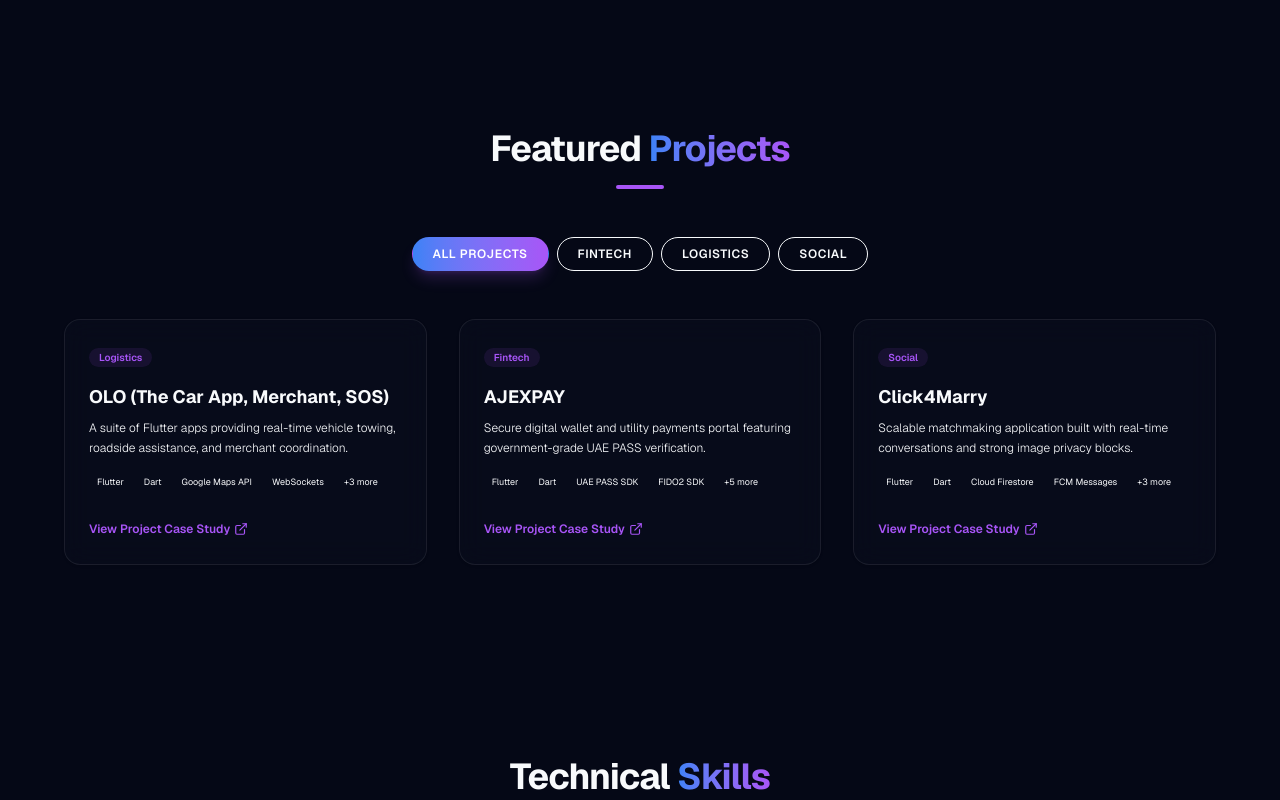
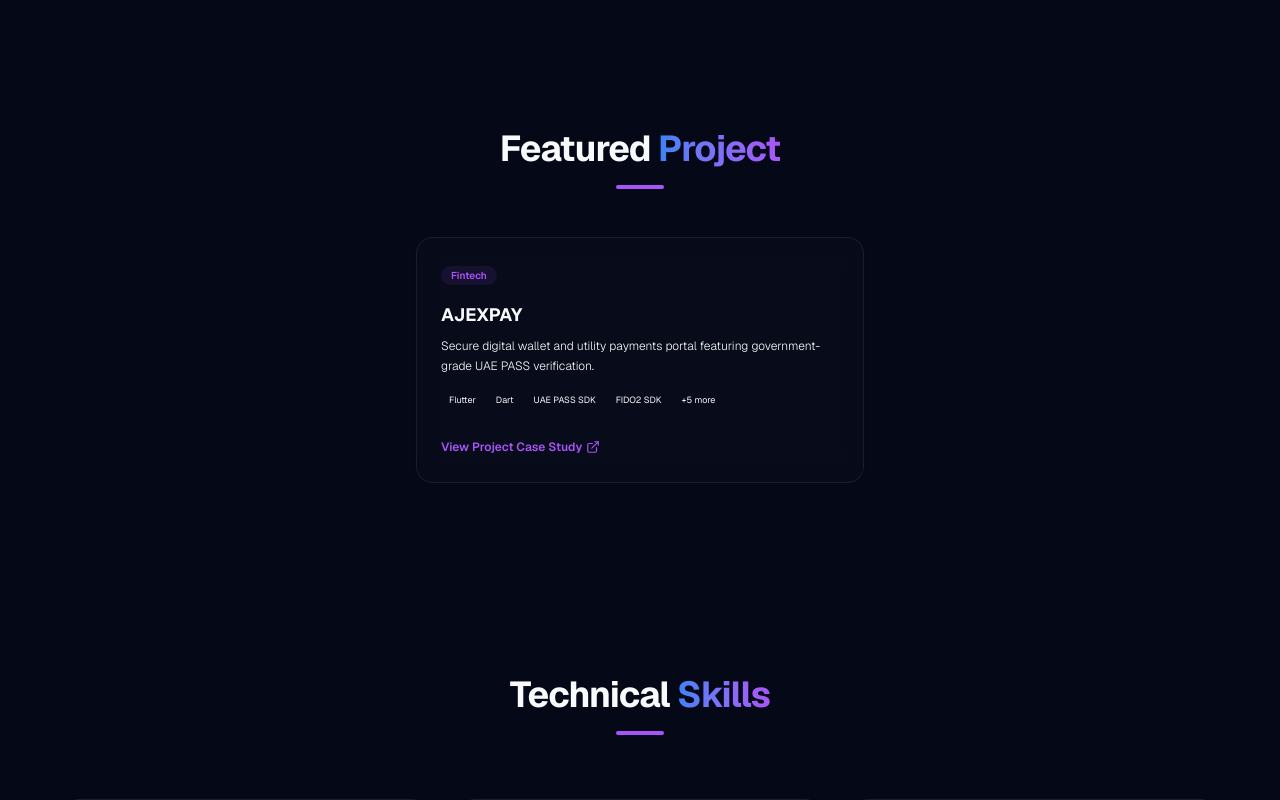
Before and after one commit to nihadkalathil/Portfolio, a Next.js app: page / in a window 1280 px wide. Shown: the part 4300-5100 px from the top of the page. Built offline with nearby package versions, Linux system fonts and the light colour scheme.

Commit message:
feat: show AJEXPAY project only and center it in the projects section

```diff
--- a/src/components/Projects.tsx
+++ b/src/components/Projects.tsx
@@ -30,43 +30,6 @@
 
 const PROJECTS: Project[] = [
   {
-    id: "olo",
-    name: "OLO (The Car App, Merchant, SOS)",
-    category: "logistics",
-    summary: "A suite of Flutter apps providing real-time vehicle towing, roadside assistance, and merchant coordination.",
-    role: "Lead Flutter Developer",
-    problem: "Motorists stranded on highways frequently face massive response delays due to inaccurate location descriptions and lack of direct dispatcher coordination. OLO connects stranded users with local roadside merchants in real-time.",
-    features: [
-      "Real-time continuous GPS tracking and route drawing using Google Maps API.",
-      "High-speed WebSockets integration for instantaneous driver location sync.",
-      "One-click SOS alert system notifying nearest towing partners.",
-      "Dedicated Merchant App for driver request management and pricing updates."
-    ],
-    techs: ["Flutter", "Dart", "Google Maps API", "WebSockets", "RESTful APIs", "FCM Push Notifications", "Geolocator"],
-    architecture: "Clean Architecture split into separate Domain, Data, and Presentation layers, utilizing Provider state management.",
-    challenges: "Synchronizing continuous location streams between customer and merchant devices in background states without severe battery drain.",
-    solutions: "Optimized the Geolocator stream by setting movement thresholds (meters) and speed-adaptive update intervals, combined with lightweight background service runners.",
-    results: "Successfully launched three synchronized platforms (User, Merchant, Dispatch Dashboard) which reduced roadside response times by 35%.",
-    lessons: "Throttling background data streams and using static caching for Map markers drastically optimizes frame rates and battery performance on low-end devices.",
-    links: [
-      {
-        label: "OLO: The Car App",
-        ios: "https://apps.apple.com/app/id6746630021",
-        android: "https://play.google.com/store/apps/details?id=com.olo.customer&hl=en_IN"
-      },
-      {
-        label: "OLO Merchant",
-        ios: "https://apps.apple.com/app/id6745612103",
-        android: "https://play.google.com/store/apps/details?id=com.olo.merchant_app&hl=en_IN"
-      },
-      {
-        label: "OLO SOS",
-        ios: "https://apps.apple.com/app/id6749142719",
-        android: "https://play.google.com/store/apps/details?id=com.olosos.app&hl=en_IN"
-      }
-    ]
-  },
-  {
     id: "ajexpay",
     name: "AJEXPAY",
     category: "fintech",
@@ -92,41 +55,11 @@
         android: "https://play.google.com/store/apps/details?id=com.ajex.app&hl=en_IN"
       }
     ]
-  },
-  {
-    id: "click4marry",
-    name: "Click4Marry",
-    category: "social",
-    summary: "Scalable matchmaking application built with real-time conversations and strong image privacy blocks.",
-    role: "Flutter Developer",
-    problem: "Matchmaking apps require high scalability for live profile indexing alongside strict user privacy protections (such as preventing photo copying or screenshots).",
-    features: [
-      "Real-time text, voice notes, and matchmaking updates via Firestore listeners.",
-      "Profile verification workflows and custom visual flags.",
-      "Private photo album vaults visible only to approved matches.",
-      "Intelligent matching recommendations calculated on user preference indices."
-    ],
-    techs: ["Flutter", "Dart", "Cloud Firestore", "FCM Messages", "Firebase Cloud Storage", "REST APIs", "Hive Cache"],
-    architecture: "Clean MVC Pattern with Provider State Management and Local Offline Cache.",
-    challenges: "Implementing real-time messaging that functions seamlessly during poor connection periods and blocking screen capture on private profiles.",
-    solutions: "Utilized Firestore's local persistence layers linked to a fast Hive database store, and blocked layout screenshot events at the Android window level and iOS UI window level.",
-    results: "Maintained a secure platform with 20,000+ active users and zero reported screenshot privacy violations or memory leaks.",
-    lessons: "Enforcing security boundaries like anti-screenshot blocks must be performed at the native OS window layer rather than through abstract Flutter methods.",
-    links: [
-      {
-        label: "Click4Marry Matrimony",
-        ios: "https://apps.apple.com/app/id1613457079",
-        android: "https://play.google.com/store/apps/details?id=com.madhyamam.click4marry&hl=en_IN"
-      }
-    ]
   }
 ];
 
 export default function Projects() {
-  const [activeFilter, setActiveFilter] = useState<"all" | "fintech" | "logistics" | "social">("all");
   const [selectedProject, setSelectedProject] = useState<Project | null>(null);
-
-  const filteredProjects = PROJECTS.filter(p => activeFilter === "all" || p.category === activeFilter);
 
   return (
     <section id="projects" className="py-24 relative overflow-hidden">
@@ -135,36 +68,18 @@
         {/* Section Header */}
         <div className="flex flex-col items-center mb-12 text-center">
           <h2 className="text-3xl sm:text-4xl font-bold tracking-tight text-foreground">
-            Featured <span className="bg-gradient-to-r from-brand-blue to-brand-purple bg-clip-text text-transparent">Projects</span>
+            Featured <span className="bg-gradient-to-r from-brand-blue to-brand-purple bg-clip-text text-transparent">Project</span>
           </h2>
           <div className="w-12 h-1 bg-brand-purple rounded-full mt-4" />
-        </div>
-
-        {/* Filters Tabs */}
-        <div className="flex flex-wrap gap-2 justify-center mb-12">
-          {["all", "fintech", "logistics", "social"].map((tab) => (
-            <button
-              key={tab}
-              onClick={() => setActiveFilter(tab as any)}
-              className={cn(
-                "px-5 py-2 rounded-full text-xs font-semibold uppercase tracking-wider transition-all cursor-pointer border",
-                activeFilter === tab
-                  ? "bg-gradient-to-r from-brand-blue to-brand-purple text-white border-transparent shadow-lg shadow-brand-purple/20"
-                  : "bg-foreground/5 hover:bg-foreground/10 text-foreground/75 border-foreground/5 dark:border-white/5"
-              )}
-            >
-              {tab === "all" ? "All Projects" : tab}
-            </button>
-          ))}
         </div>
 
         {/* Projects Cards Grid */}
         <motion.div
           layout
-          className="grid grid-cols-1 md:grid-cols-2 lg:grid-cols-3 gap-8 w-full max-w-6xl mx-auto"
+          className="grid grid-cols-1 max-w-md mx-auto gap-8 w-full"
         >
           <AnimatePresence mode="popLayout">
-            {filteredProjects.map((project) => (
+            {PROJECTS.map((project) => (
               <motion.div
                 key={project.id}
                 layout
```
